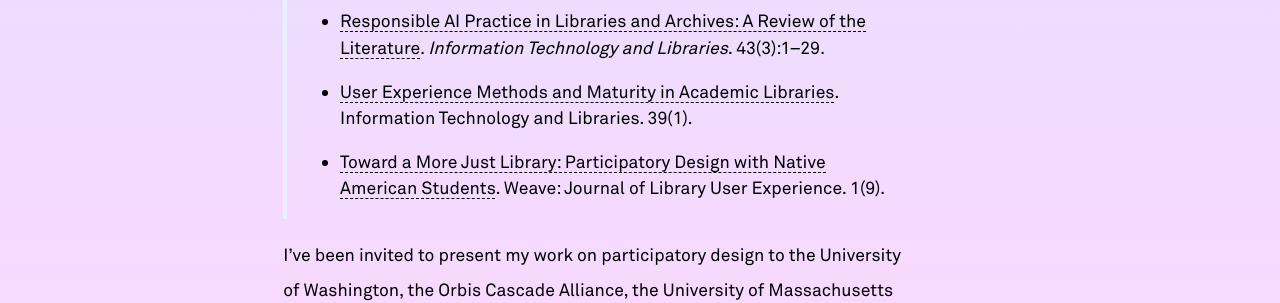
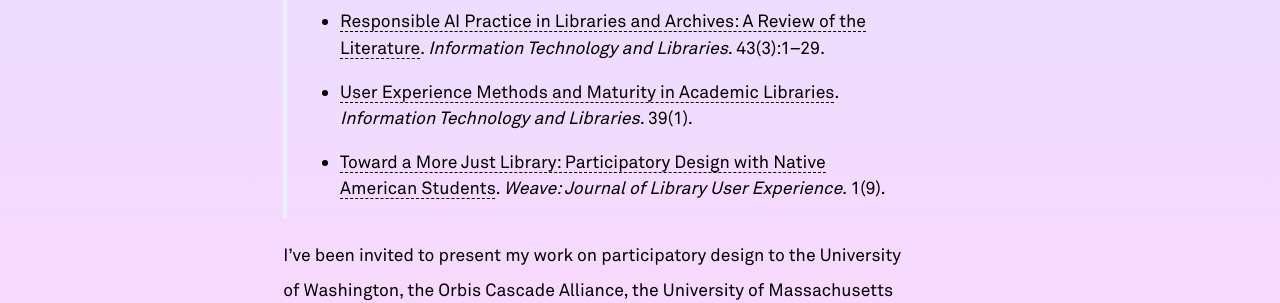
Before and after one commit to swyoung/swyoung.github.io, a Jekyll site: the page built from _pages/about.md, in a window 1280 px wide. Shown: the part 788-1091 px from the top of the page. Built offline with Jekyll 4.4.1, drawn with Linux system fonts in a browser that asks for light colours; nearby versions of some CDN libraries; a style sheet for code colours, icons or effects is not loaded.

```diff
--- a/_pages/about.md
+++ b/_pages/about.md
@@ -13,8 +13,8 @@ I’m a [User Experience & Assessment Librarian and associate professor](https:/
 >A few publications that illustrate my research interests:
 - <em><a href="https://litwinbooks.com/books/knowing-our-value-and-our-values/">Knowing our Value and our Values: Toward An Ethical Practice of Library Assessment</a></em>. Library Juice Press.
 - <a href="https://doi.org/10.5860/ital.v43i3.17245">Responsible AI Practice in Libraries and Archives: A Review of the Literature</a>. <em>Information Technology and Libraries</em>. 43(3):1–29.
-- <a href="https://doi.org/10.6017/ital.v39i1.11787">User Experience Methods and Maturity in Academic Libraries</a>. Information Technology and Libraries. 39(1).
-- <a href="https://doi.org/10.3998/weave.12535642.0001.901">Toward a More Just Library: Participatory Design with Native American Students</a>. Weave: Journal of Library User Experience. 1(9).
+- <a href="https://doi.org/10.6017/ital.v39i1.11787">User Experience Methods and Maturity in Academic Libraries</a>. <em>Information Technology and Libraries</em>. 39(1).
+- <a href="https://doi.org/10.3998/weave.12535642.0001.901">Toward a More Just Library: Participatory Design with Native American Students</a>. <em>Weave: Journal of Library User Experience</em>. 1(9).
 
 I’ve been invited to present my work on participatory design to the University of Washington, the Orbis Cascade Alliance, the University of Massachusetts Amherst, the Kentucky Library Association, and the California Libraries Learn (CALL) Academy. I’m a past co-convener of the [DLF Privacy and Ethics in Technology Working Group](https://wiki.diglib.org/Privacy_and_Ethics_in_Technology), and I hosted a [National Forum on Web Privacy and Web Analytics](https://www.lib.montana.edu/privacy-forum/) with [support from the Institute of Museum and Library Studies](https://www.imls.gov/grants/awarded/lg-73-18-0100-18). In 2019 I was named a [Library Journal Mover & Shaker](https://www.libraryjournal.com/story/scott-w-h-young-movers-shakers-2019-innovators). I currently serve as editor-in-chief of [Weave: Journal of Library User Experience](http://weaveux.org/), where I collaborate with a team of editors in shaping the professional and scholarly conversation around UX in libraries.
 
```
